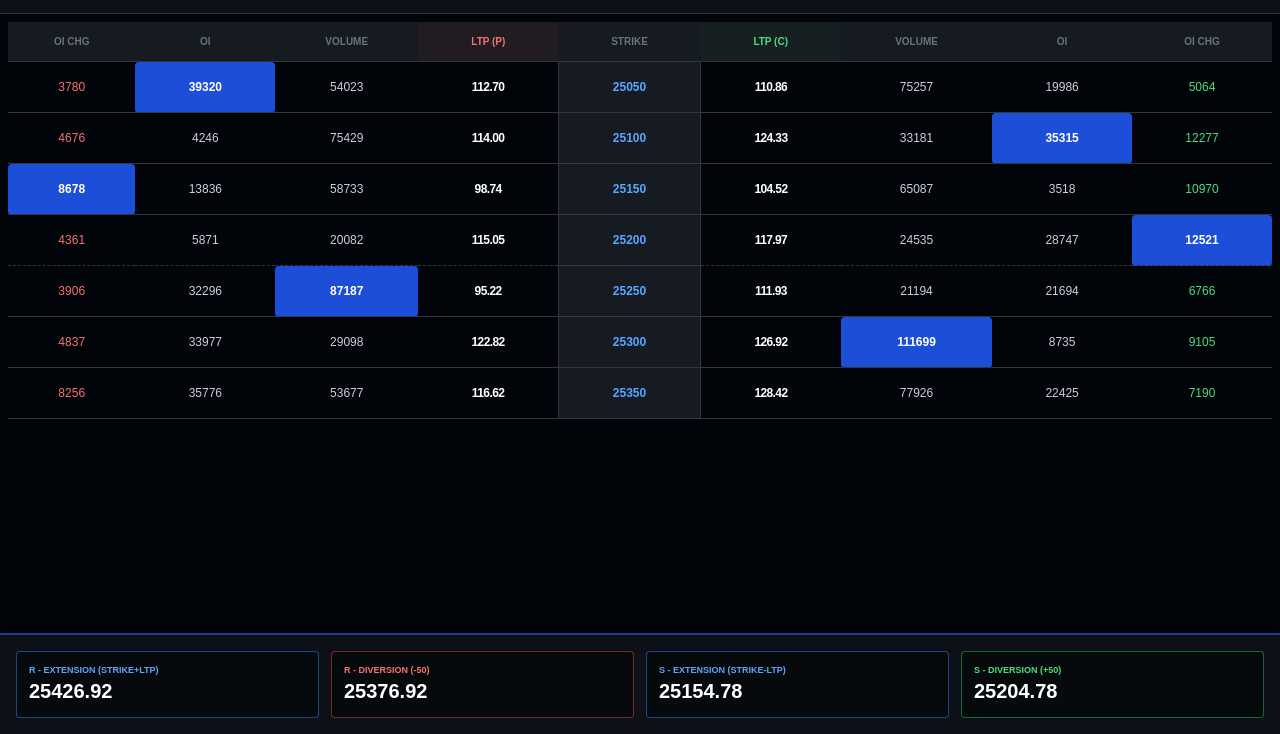
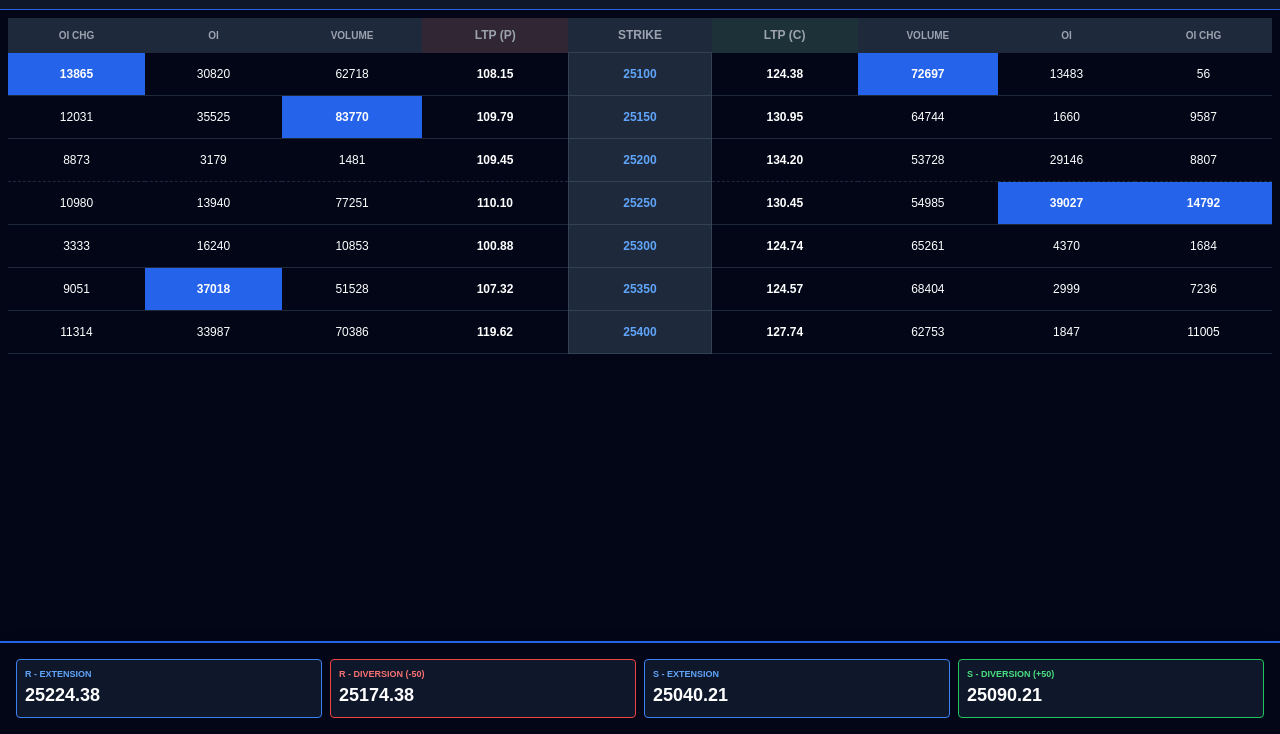
Before and after one commit to alok19898-byte/nifty-sniper-live, a plain HTML site: page index.html in a window 1280 px wide. Shown: the part 66-800 px from the top of the page. Drawn offline with nearby package versions, Linux system fonts and the light colour scheme.

Commit message:
Update index.html

```diff
--- a/index.html
+++ b/index.html
@@ -2,88 +2,83 @@
 <html lang="en">
 <head>
     <meta charset="UTF-8">
-    <meta name="viewport" content="width=device-width, initial-scale=1.0">
-    <title>Nifty Sniper - Professional Terminal</title>
+    <title>Nifty Sniper Pro</title>
     <script src="https://cdn.tailwindcss.com"></script>
     <style>
-        body { background-color: #010409; color: #c9d1d9; font-family: sans-serif; }
-        .highest-val { background: #1d4ed8 !important; color: white !important; font-weight: 900; border-radius: 4px; padding: 2px; }
-        .strike-col { background: #161b22; color: #58a6ff; font-weight: bold; border: 1px solid #30363d; }
-        .il-line { border-bottom: 3px dashed #e3b341; }
-        .data-row:hover { background: #161b22; }
+        body { background-color: #020617; color: white; font-family: sans-serif; }
+        .max-highlight { background-color: #2563eb !important; color: white !important; font-weight: bold; }
+        .strike-col { background-color: #1e293b; color: #60a5fa; font-weight: 900; border: 1px solid #334155; }
+        .il-line { border-bottom: 3px dashed #facc15; }
     </style>
 </head>
-<body>
+<body onload="updateDashboard()">
 
-    <div class="p-4 bg-[#0d1117] border-b border-[#30363d] flex justify-between items-center sticky top-0 z-50">
-        <div>
-            <h1 class="text-xl font-black text-[#58a6ff]">SNIPER TERMINAL 🎯</h1>
-            <p class="text-[10px] text-yellow-500 font-bold uppercase tracking-widest">Logic: Highest Vol/OI/OIC Scanner</p>
-        </div>
+    <div class="p-4 bg-slate-900 border-b border-blue-600 flex justify-between items-center">
+        <h1 class="text-xl font-bold text-blue-500">NIFTY SNIPER PRO 🎯</h1>
         <div class="text-right">
-            <p id="spot" class="text-2xl font-mono font-bold text-white tracking-tighter">25212.45</p>
-            <p class="text-[10px] text-gray-500 uppercase">Nifty Spot Live</p>
+            <p id="spot" class="text-xl font-mono">25215.50</p>
+            <p class="text-[10px] text-yellow-500">LIVE SCANNER ACTIVE</p>
         </div>
     </div>
 
     <div class="p-2 overflow-x-auto mb-40">
-        <table class="w-full text-[12px] text-center border-collapse">
+        <table class="w-full text-center text-[12px] border-collapse">
             <thead>
-                <tr class="text-gray-500 uppercase text-[10px] bg-[#161b22] border-b border-[#30363d]">
-                    <th class="p-3">OI Chg</th>
-                    <th class="p-3">OI</th>
-                    <th class="p-3">Volume</th>
-                    <th class="p-3 bg-red-900/10 text-red-400">LTP (P)</th>
-                    <th class="p-3">STRIKE</th>
-                    <th class="p-3 bg-green-900/10 text-green-400">LTP (C)</th>
-                    <th class="p-3">Volume</th>
-                    <th class="p-3">OI</th>
-                    <th class="p-3">OI Chg</th>
+                <tr class="bg-slate-800 text-gray-400">
+                    <th class="p-2 text-[10px]">OI CHG</th>
+                    <th class="p-2 text-[10px]">OI</th>
+                    <th class="p-2 text-[10px]">VOLUME</th>
+                    <th class="p-2 bg-red-900/20">LTP (P)</th>
+                    <th class="p-2">STRIKE</th>
+                    <th class="p-2 bg-green-900/20">LTP (C)</th>
+                    <th class="p-2 text-[10px]">VOLUME</th>
+                    <th class="p-2 text-[10px]">OI</th>
+                    <th class="p-2 text-[10px]">OI CHG</th>
                 </tr>
             </thead>
-            <tbody id="chain-body">
+            <tbody id="table-body">
                 </tbody>
         </table>
     </div>
 
-    <div class="fixed bottom-0 w-full p-4 bg-[#0d1117] border-t-2 border-blue-900 grid grid-cols-2 md:grid-cols-4 gap-3 shadow-2xl">
-        <div class="bg-black/40 p-3 rounded border border-blue-500/50">
-            <p class="text-[9px] text-blue-400 font-bold uppercase">R - Extension (Strike+LTP)</p>
-            <p id="r-ext" class="text-xl font-black text-white">---</p>
+    <div class="fixed bottom-0 w-full p-4 bg-slate-950 border-t-2 border-blue-600 grid grid-cols-2 md:grid-cols-4 gap-2 shadow-2xl">
+        <div class="bg-slate-900 p-2 rounded border border-blue-500">
+            <p class="text-[9px] text-blue-400 font-bold uppercase">R - EXTENSION</p>
+            <p id="r-ext" class="text-lg font-black text-white">---</p>
         </div>
-        <div class="bg-black/40 p-3 rounded border border-red-500/50">
-            <p class="text-[9px] text-red-400 font-bold uppercase">R - Diversion (-50)</p>
-            <p id="r-div" class="text-xl font-black text-white">---</p>
+        <div class="bg-slate-900 p-2 rounded border border-red-500">
+            <p class="text-[9px] text-red-400 font-bold uppercase">R - DIVERSION (-50)</p>
+            <p id="r-div" class="text-lg font-black text-white">---</p>
         </div>
-        <div class="bg-black/40 p-3 rounded border border-blue-500/50">
-            <p class="text-[9px] text-blue-400 font-bold uppercase">S - Extension (Strike-LTP)</p>
-            <p id="s-ext" class="text-xl font-black text-white">---</p>
+        <div class="bg-slate-900 p-2 rounded border border-blue-500">
+            <p class="text-[9px] text-blue-400 font-bold uppercase">S - EXTENSION</p>
+            <p id="s-ext" class="text-lg font-black text-white">---</p>
         </div>
-        <div class="bg-black/40 p-3 rounded border border-green-500/50">
-            <p class="text-[9px] text-green-400 font-bold uppercase">S - Diversion (+50)</p>
-            <p id="s-div" class="text-xl font-black text-white">---</p>
+        <div class="bg-slate-900 p-2 rounded border border-green-500">
+            <p class="text-[9px] text-green-400 font-bold uppercase">S - DIVERSION (+50)</p>
+            <p id="s-div" class="text-lg font-black text-white">---</p>
         </div>
     </div>
 
     <script>
-        function runSniperScanner() {
-            const spot = 25212.45;
-            const strikes = [25050, 25100, 25150, 25200, 25250, 25300, 25350];
+        function updateDashboard() {
+            const spotPrice = 25215.50;
+            const strikes = [25100, 25150, 25200, 25250, 25300, 25350, 25400];
 
-            // Simulating Real Market Data for Demo
+            // 1. Data Generator
             let data = strikes.map(s => ({
                 strike: s,
-                cVol: Math.floor(Math.random() * 90000) + (s === 25300 ? 50000 : 0),
+                cVol: Math.floor(Math.random() * 80000) + (s === 25350 ? 50000 : 0),
                 cOi: Math.floor(Math.random() * 40000),
-                cOic: Math.floor(Math.random() * 15000),
-                cLtp: (95 + Math.random() * 40).toFixed(2),
-                pVol: Math.floor(Math.random() * 90000) + (s === 25100 ? 50000 : 0),
+                cOic: Math.floor(Math.random() * 20000),
+                cLtp: (110 + Math.random() * 30).toFixed(2),
+                pVol: Math.floor(Math.random() * 80000) + (s === 25150 ? 60000 : 0),
                 pOi: Math.floor(Math.random() * 40000),
-                pOic: Math.floor(Math.random() * 15000),
-                pLtp: (90 + Math.random() * 40).toFixed(2)
+                pOic: Math.floor(Math.random() * 20000),
+                pLtp: (100 + Math.random() * 30).toFixed(2)
             }));
 
-            // Identify Highest Values for Highlighting
+            // 2. Finding Highest for All Columns
             const max = {
                 cVol: Math.max(...data.map(d => d.cVol)),
                 cOi: Math.max(...data.map(d => d.cOi)),
@@ -93,40 +88,39 @@
                 pOic: Math.max(...data.map(d => d.pOic))
             };
 
-            // SCANNER LOGIC: Find strike with max Volume/OI
-            let rStrikeObj = data.reduce((prev, curr) => (curr.cVol > prev.cVol) ? curr : prev);
-            let sStrikeObj = data.reduce((prev, curr) => (curr.pVol > prev.pVol) ? curr : prev);
+            // 3. YOUR LOGIC: Find Strike with Highest Vol/OI for R and S
+            let resObj = data.reduce((prev, curr) => (curr.cVol > prev.cVol) ? curr : prev);
+            let supObj = data.reduce((prev, curr) => (curr.pVol > prev.pVol) ? curr : prev);
 
-            // EXTENSION CALCULATION (As per your Rule)
-            let rExt = rStrikeObj.strike + parseFloat(rStrikeObj.cLtp);
-            let sExt = sStrikeObj.strike - parseFloat(sStrikeObj.pLtp);
+            // 4. CALCULATION: Extension = Strike + LTP | Strike - LTP
+            let rE = resObj.strike + parseFloat(resObj.cLtp);
+            let sE = supObj.strike - parseFloat(supObj.pLtp);
 
-            document.getElementById('r-ext').innerText = rExt.toFixed(2);
-            document.getElementById('r-div').innerText = (rExt - 50).toFixed(2);
-            document.getElementById('s-ext').innerText = sExt.toFixed(2);
-            document.getElementById('s-div').innerText = (sExt + 50).toFixed(2);
+            document.getElementById('r-ext').innerText = rE.toFixed(2);
+            document.getElementById('r-div').innerText = (rE - 50).toFixed(2);
+            document.getElementById('s-ext').innerText = sE.toFixed(2);
+            document.getElementById('s-div').innerText = (sE + 50).toFixed(2);
 
-            // Populate Table
-            const tbody = document.getElementById('chain-body');
-            tbody.innerHTML = '';
+            // 5. Render Table Body
+            let html = "";
             data.forEach((d, i) => {
-                let isIl = (spot > d.strike && spot < (strikes[i+1] || 999999));
-                tbody.innerHTML += `
-                    <tr class="data-row border-b border-[#30363d] ${isIl ? 'il-line' : ''}">
-                        <td class="p-4 ${d.pOic === max.pOic ? 'highest-val' : 'text-red-400'}">${d.pOic}</td>
-                        <td class="p-4 ${d.pOi === max.pOi ? 'highest-val' : ''}">${d.pOi}</td>
-                        <td class="p-4 ${d.pVol === max.pVol ? 'highest-val' : ''}">${d.pVol}</td>
-                        <td class="p-4 font-bold text-white tracking-tighter">${d.pLtp}</td>
-                        <td class="p-4 strike-col">${d.strike}</td>
-                        <td class="p-4 font-bold text-white tracking-tighter">${d.cLtp}</td>
-                        <td class="p-4 ${d.cVol === max.cVol ? 'highest-val' : ''}">${d.cVol}</td>
-                        <td class="p-4 ${d.cOi === max.cOi ? 'highest-val' : ''}">${d.cOi}</td>
-                        <td class="p-4 ${d.cOic === max.cOic ? 'highest-val' : 'text-green-400'}">${d.cOic}</td>
+                let isIl = (spotPrice > d.strike && spotPrice < (strikes[i+1] || 99999));
+                html += `
+                    <tr class="border-b border-slate-800 ${isIl ? 'il-line' : ''}">
+                        <td class="p-3 ${d.pOic === max.pOic ? 'max-highlight' : ''}">${d.pOic}</td>
+                        <td class="p-3 ${d.pOi === max.pOi ? 'max-highlight' : ''}">${d.pOi}</td>
+                        <td class="p-3 ${d.pVol === max.pVol ? 'max-highlight' : ''}">${d.pVol}</td>
+                        <td class="p-3 font-bold">${d.pLtp}</td>
+                        <td class="p-3 strike-col">${d.strike}</td>
+                        <td class="p-3 font-bold">${d.cLtp}</td>
+                        <td class="p-3 ${d.cVol === max.cVol ? 'max-highlight' : ''}">${d.cVol}</td>
+                        <td class="p-3 ${d.cOi === max.cOi ? 'max-highlight' : ''}">${d.cOi}</td>
+                        <td class="p-3 ${d.cOic === max.cOic ? 'max-highlight' : ''}">${d.cOic}</td>
                     </tr>`;
             });
+            document.getElementById('table-body').innerHTML = html;
         }
-        setInterval(runSniperScanner, 1500);
-        runSniperScanner();
+        setInterval(updateDashboard, 2000);
     </script>
 </body>
 </html>
```
